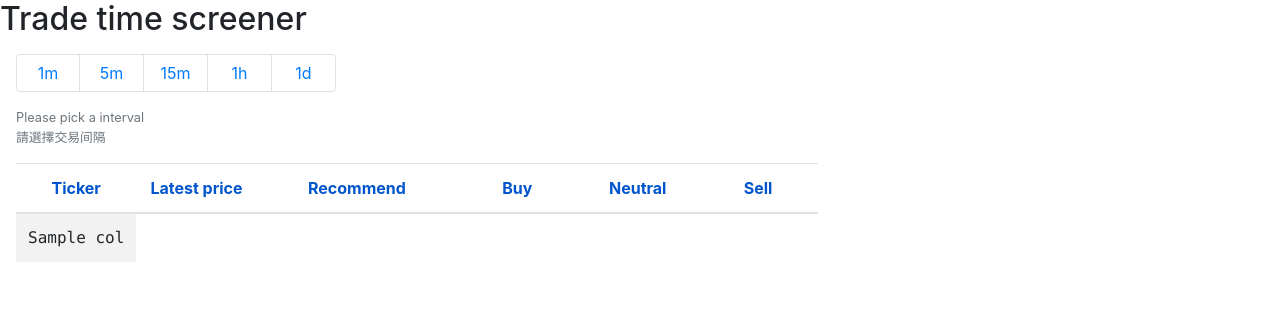
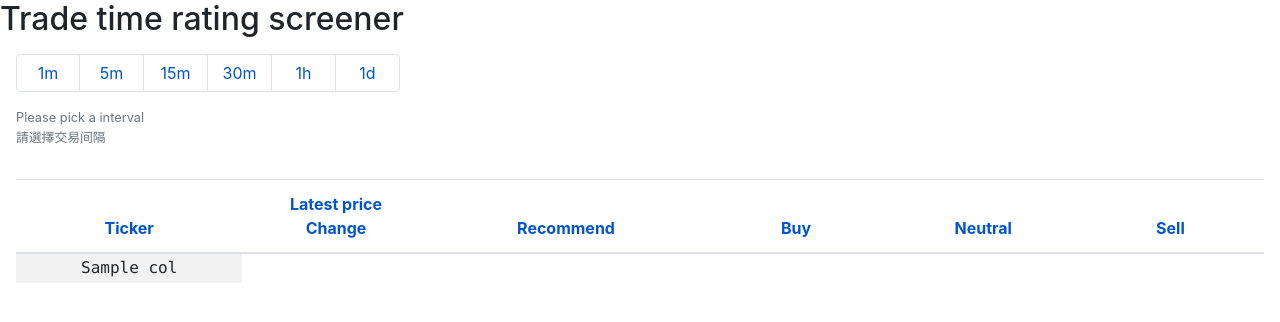
Before and after one commit to kcui23/Longbridge, a Flask app: template template/trade_view_screener.html in a window 1280 px wide. Shown: the top 322 px of the page. Run offline with Flask 3, Linux system fonts and the light colour scheme; the template is opened without the code that fills it: most values are stand-ins (such as "Sample title", 1, 10 or a date in 2020); some libraries are stand-ins or nearby versions.

Commit message:
Finally fixed the tables

```diff
--- a/template/trade_view_screener.html
+++ b/template/trade_view_screener.html
@@ -11,18 +11,19 @@
 </head>
 <body>
 <header>
-    <p class="h2">Trade time screener</p>
+    <p class="h2">Trade time rating screener</p>
 </header>
 <main>
     <form id="pickInterval" method="POST" action="/queryTradingview" class="form">
         <input type="hidden" name="interval" id="interval" value="" aria-describedby="tickerHelp">
         <nav aria-label="Intervals from tradingview">
             <ul class="pagination">
-                <li class="page-item"><a class="page-link" href="#" onclick="setInterval('1m')">1m</a></li>
-                <li class="page-item"><a class="page-link" href="#" onclick="setInterval('5m')">5m</a></li>
-                <li class="page-item"><a class="page-link" href="#" onclick="setInterval('15m')">15m</a></li>
-                <li class="page-item"><a class="page-link" href="#" onclick="setInterval('1h')">1h</a></li>
-                <li class="page-item"><a class="page-link" href="#" onclick="setInterval('1d')">1d</a></li>
+                <li class="page-item"><a class="page-link" onclick="setInterval('1m')"><span class="interval-selection">1m</span></a></li>
+                <li class="page-item"><a class="page-link" onclick="setInterval('5m')"><span class="interval-selection">5m</span></a></li>
+                <li class="page-item"><a class="page-link" onclick="setInterval('15m')"><span class="interval-selection">15m</span></a></li>
+                <li class="page-item"><a class="page-link" onclick="setInterval('30m')"><span class="interval-selection">30m</span></a></li>
+                <li class="page-item"><a class="page-link" onclick="setInterval('1h')"><span class="interval-selection">1h</span></a></li>
+                <li class="page-item"><a class="page-link" onclick="setInterval('1d')"><span class="interval-selection">1d</span></a></li>
             </ul>
         </nav>
         <small id="tickerHelp" class="form-text text-muted">
@@ -31,12 +32,12 @@
         </small>
     </form>
 
-
-    <table id="stockScreener" class="table-responsive table-striped table">
+    <div class="table-responsive" style="display: -webkit-inline-flex">
+        <table id="stockScreenerRating" class="table table-striped">
             <thead>
             <tr>
-            <th style="width: 15%">Ticker</th>
-            <th style="width: 15%;">Latest price</th>
+                <th>Ticker</th>
+                <th style="width: 15%">Latest price<br>Change</th>
                 <th>Recommend</th>
                 <th style="width: 15%">Buy</th>
                 <th style="width: 15%">Neutral</th>
@@ -53,6 +54,7 @@
             {% endfor %}
             </tbody>
         </table>
+    </div>
 </main>
 </body>
 </html>
```
Also changed, not shown: template/trade_view_price.html (+5 -3 lines). Lines whose indentation alone changed are shown as unchanged.
